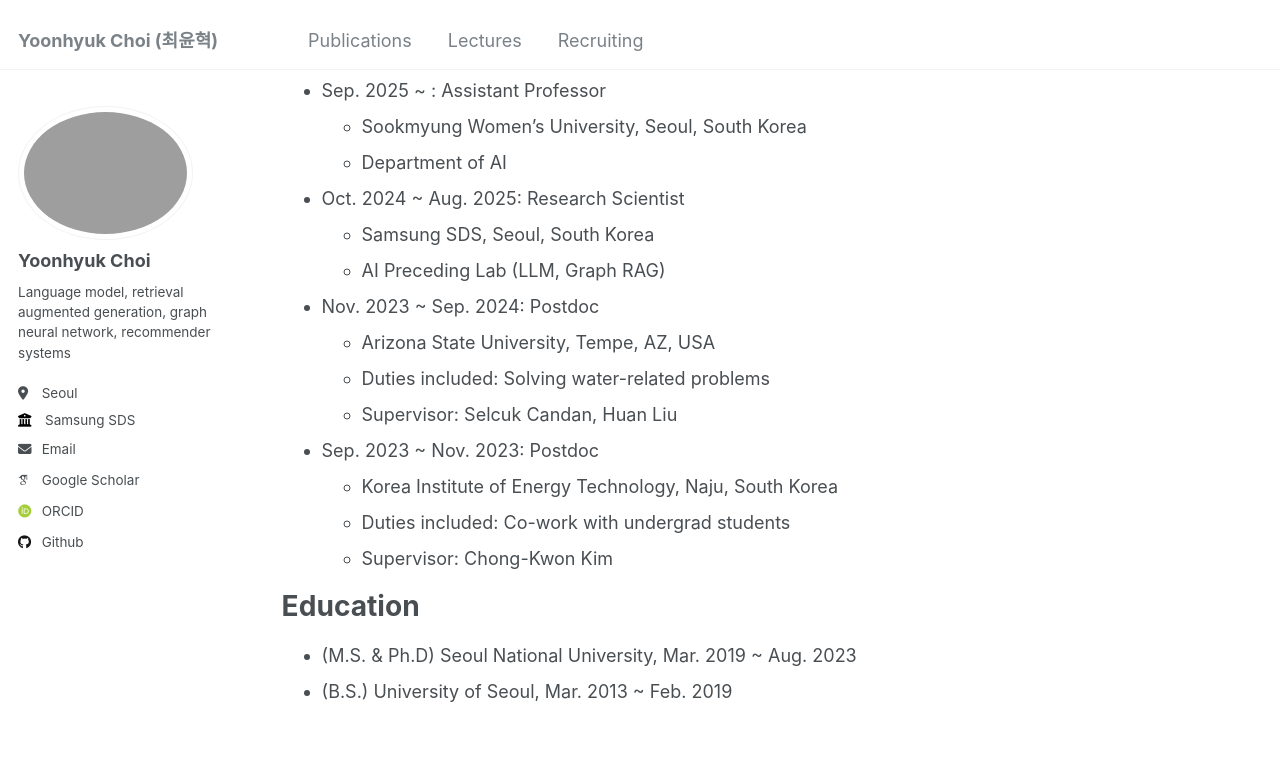
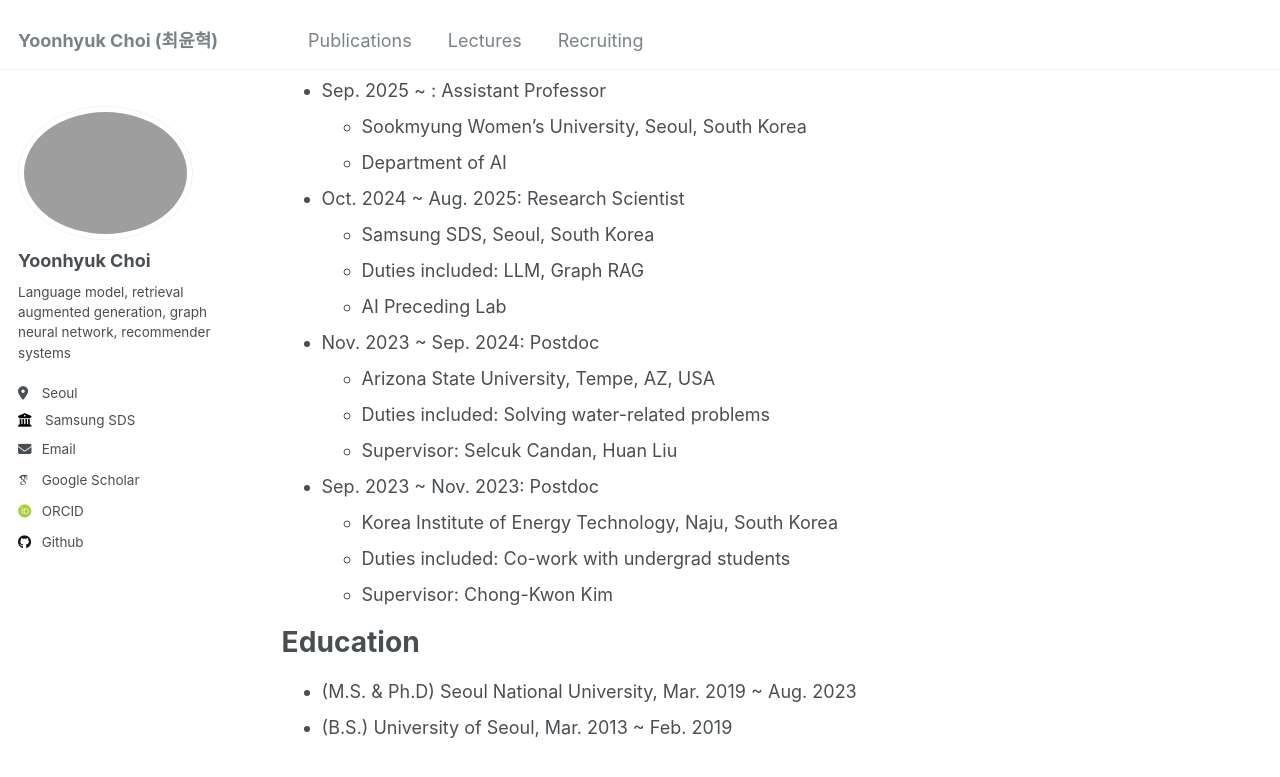
Before and after one commit to ChoiYoonHyuk/ChoiYoonHyuk.github.io, a Jekyll site: the page built from _pages/about.md, in a window 1280 px wide and 900 px high, scrolled down 335 px. Shown: the top 777 px of the window. Built offline with Jekyll 4.4.1, drawn with Linux system fonts in a browser that asks for light colours; some web fonts are replaced.

Commit message:
Update about.md

```diff
--- a/_pages/about.md
+++ b/_pages/about.md
@@ -18,7 +18,8 @@ Work experience
 
 * Oct. 2024 ~ Aug. 2025: Research Scientist
   * Samsung SDS, Seoul, South Korea
-  * AI Preceding Lab (LLM, Graph RAG)
+  * Duties included: LLM, Graph RAG
+  * AI Preceding Lab
 
 * Nov. 2023 ~ Sep. 2024: Postdoc
   * Arizona State University, Tempe, AZ, USA
```
